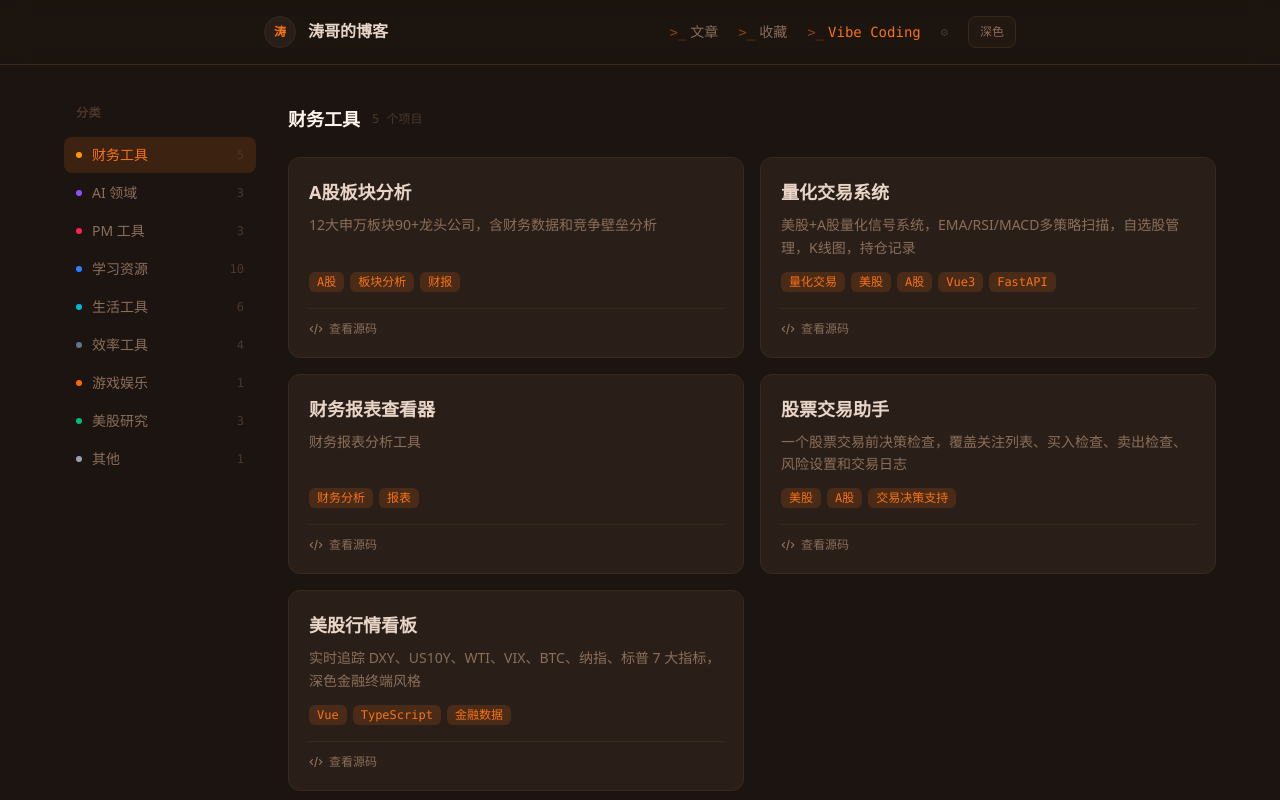
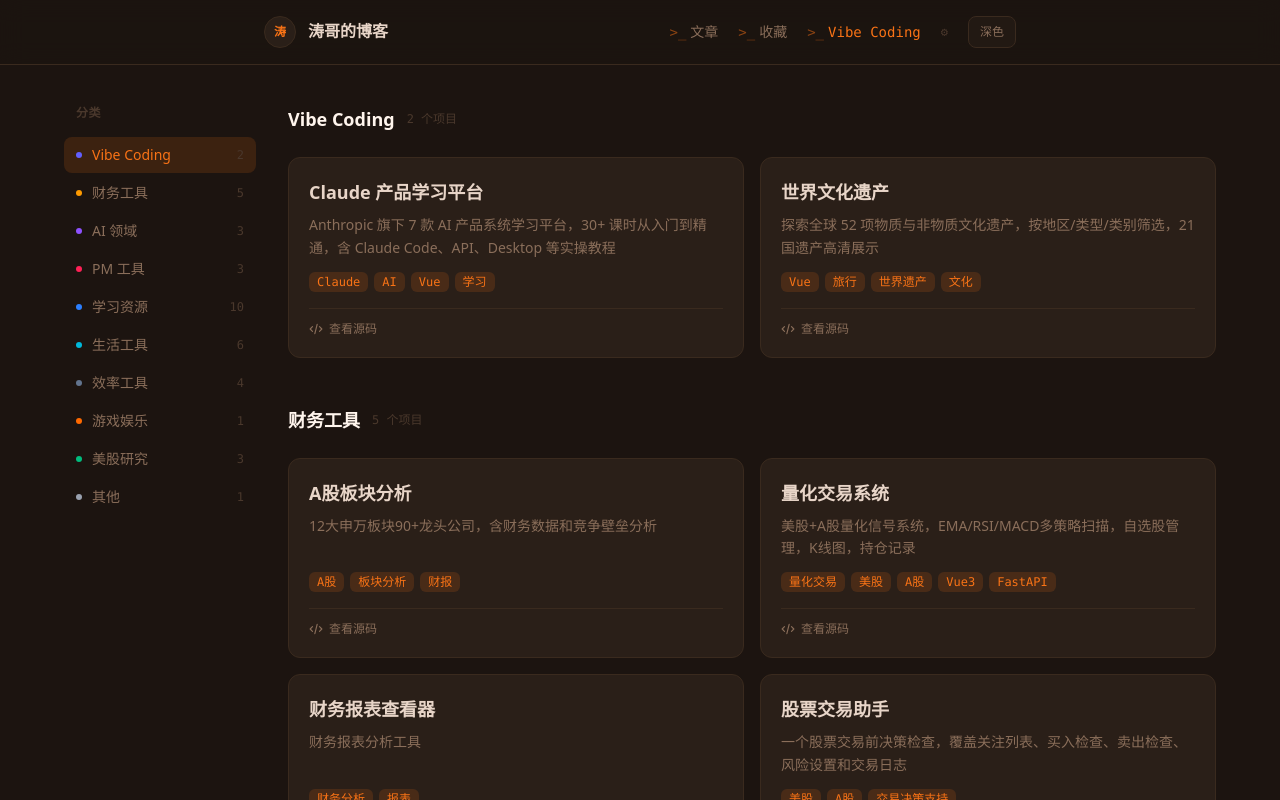
Before and after one commit to yangqingtaobeijing/my-site, a Vue app: page /#/projects in a window 1280 px wide. Shown: the top 800 px of the page. Built offline with nearby package versions, Linux system fonts and the light colour scheme.

Commit message:
add Vibe Coding to project nav categories

```diff
--- a/src/views/Projects.vue
+++ b/src/views/Projects.vue
@@ -18,12 +18,13 @@ const categoryColors: Record<string, { bg: string; text: string; border: string;
   '生活工具': { bg: 'bg-cyan-50', text: 'text-cyan-700', border: 'border-cyan-200', dot: 'bg-cyan-500' },
   '效率工具': { bg: 'bg-slate-50', text: 'text-slate-700', border: 'border-slate-200', dot: 'bg-slate-500' },
   '游戏娱乐': { bg: 'bg-orange-50', text: 'text-orange-700', border: 'border-orange-200', dot: 'bg-orange-500' },
+  'Vibe Coding': { bg: 'bg-indigo-50', text: 'text-indigo-700', border: 'border-indigo-200', dot: 'bg-indigo-500' },
   '其他': { bg: 'bg-gray-50', text: 'text-gray-600', border: 'border-gray-200', dot: 'bg-gray-400' },
 }
 const defaultColor = { bg: 'bg-gray-50', text: 'text-gray-600', border: 'border-gray-200', dot: 'bg-gray-400' }
 
 // 分类排序（美股研究倒数第二）
-const categoryOrder = ['财务工具', 'AI 领域', 'PM 工具', '学习资源', '生活工具', '效率工具', '游戏娱乐', '美股研究', '其他']
+const categoryOrder = ['Vibe Coding', '财务工具', 'AI 领域', 'PM 工具', '学习资源', '生活工具', '效率工具', '游戏娱乐', '美股研究', '其他']
 
 // 按分类分组
 const groupedProjects = computed(() => {
```
Also changed, not shown: 2 other files (tests, documents, lock files or other folders).
